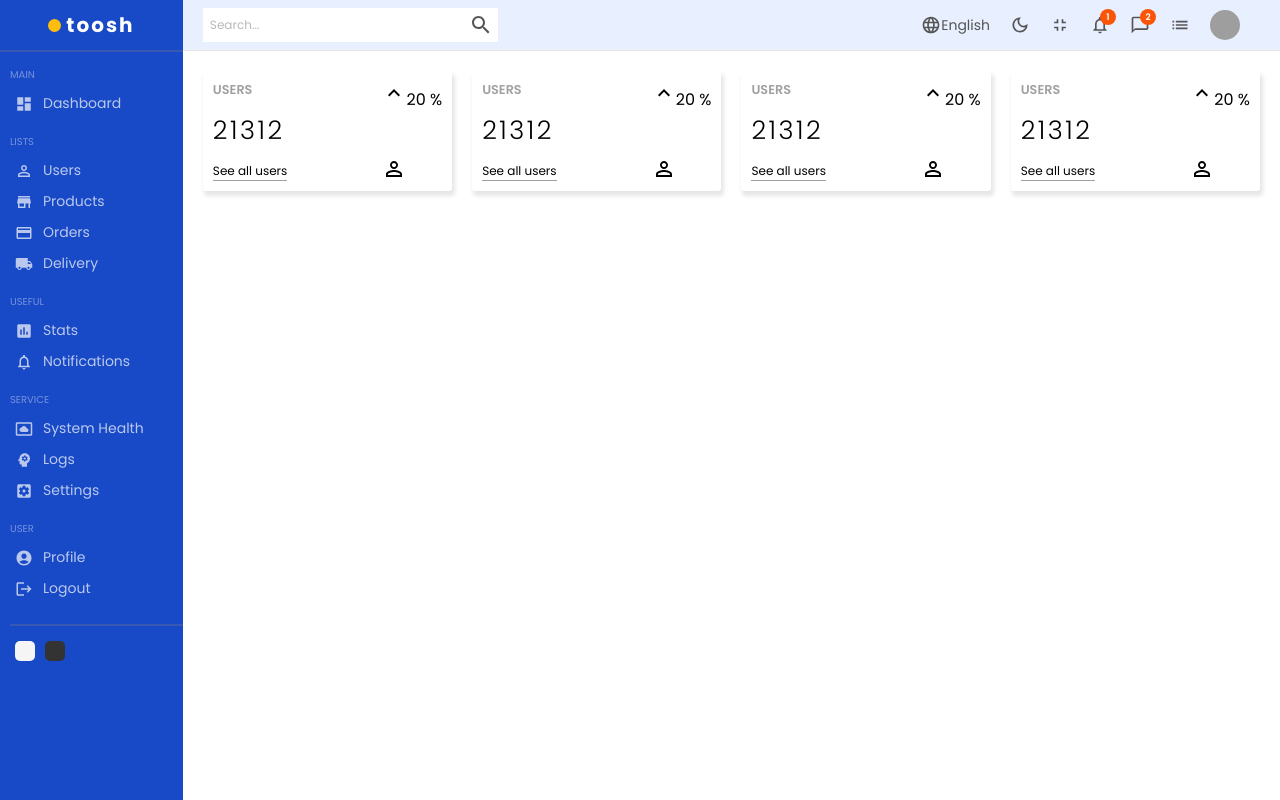
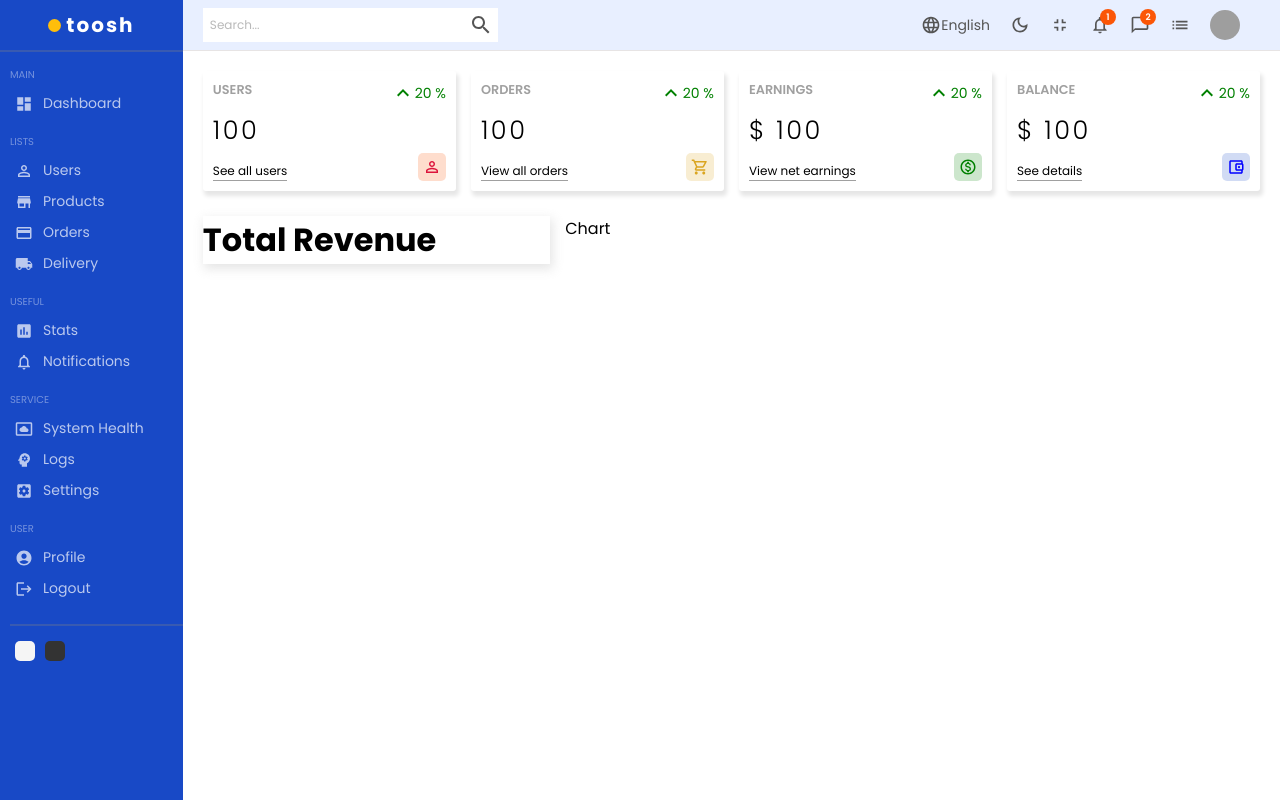
Before and after one commit to SanyaOdare/toosh-dashboard-react-app, a React (Create React App) app: page / in a window 1280 px wide. Built offline with nearby package versions, Linux system fonts and the light colour scheme; grey boxes are pictures that could not be loaded; the HTML template or start-up script is replaced by a standard one.

Commit message:
add featured component

```diff
--- /dev/null
+++ b/src/components/chart/Chart.jsx
@@ -0,0 +1,9 @@
+import "./chart.scss"
+
+const Chart = () => {
+  return (
+    <div className="chart">Chart</div>
+  )
+}
+
+export default Chart;
--- /dev/null
+++ b/src/components/chart/chart.scss
@@ -0,0 +1,3 @@
+.chart {
+  flex: 4;
+}
--- /dev/null
+++ b/src/components/featured/Featured.jsx
@@ -0,0 +1,14 @@
+import "./featured.scss"
+
+const Featured = () => {
+  return (
+    <div className="featured">
+    <div className="top">
+      <h1 className="title">Total Revenue</h1>
+    </div>
+    <div className="bottom"></div>
+    </div>
+  )
+}
+
+export default Featured;
--- /dev/null
+++ b/src/components/featured/featured.scss
@@ -0,0 +1,5 @@
+.featured {
+  flex: 2;
+  box-shadow: 2px 4px 10px 1px rgba(0, 0, 0, 0.47);
+  -webkit-box-shadow: 2px 4px 10px 1px rgba(201, 201, 201, 0.47);;
+}
--- a/src/components/widget/Widget.jsx
+++ b/src/components/widget/Widget.jsx
@@ -1,21 +1,101 @@
 import "./widget.scss"
 import KeyboardArrowUpIcon from '@mui/icons-material/KeyboardArrowUp';
 import PersonOutlineIcon from '@mui/icons-material/PersonOutline';
+import AccountBalanceWalletOutlinedIcon from '@mui/icons-material/AccountBalanceWalletOutlined';
+import ShoppingCartOutlinedIcon from '@mui/icons-material/ShoppingCartOutlined';
+import MonetizationOnOutlinedIcon from '@mui/icons-material/MonetizationOnOutlined';
 
-const Widget = () => {
+const Widget = ({ type }) => {
+  let data;
+
+  // temporary
+  const amount = 100;
+  const diff = 20;
+
+    switch(type) {
+      case "user":
+        data = {
+          title: "USERS",
+          isMoney: false,
+          link: "See all users",
+          icon: (
+            <PersonOutlineIcon
+              className="icon"
+              style={{
+                backgroundColor: "rgba(251, 86, 7, 0.2)",
+                color: "crimson"
+              }}
+            />
+          ),
+        };
+        break;
+      case "order":
+        data = {
+          title: "ORDERS",
+          isMoney: false,
+          link: "View all orders",
+          icon: (
+            <ShoppingCartOutlinedIcon
+              className="icon"
+              style={{
+                backgroundColor: "rgba(218, 165, 32, 0.2)",
+                color: "goldenrod"
+              }}
+            />
+          ),
+        };
+        break;
+      case "earning":
+        data = {
+          title: "EARNINGS",
+          isMoney: true,
+          link: "View net earnings",
+          icon: (
+            <MonetizationOnOutlinedIcon
+              className="icon"
+              style={{
+                backgroundColor: "rgba(0, 128, 0, 0.2)",
+                color: "green"
+              }}
+            />
+          ),
+        };
+        break;
+      case "balance":
+        data = {
+          title: "BALANCE",
+          isMoney: true,
+          link: "See details",
+          icon: (
+            <AccountBalanceWalletOutlinedIcon
+              className="icon"
+              style={{
+              backgroundColor: "rgba(24, 73, 198, 0.2)",
+              color: "blue"
+            }}
+            />
+          ),
+        };
+        break;
+        default:
+          break;
+    }
+
   return (
     <div className="widget">
       <div className="left">
-        <span className="title">USERS</span>
-        <span className="counter">21312</span>
-        <span className="link">See all users</span>
+        <span className="title">{data.title}</span>
+        <span className="counter">
+          {data.isMoney && "$"} {amount}
+        </span>
+        <span className="link">{data.link}</span>
       </div>
       <div className="right">
-        <div className="percentage">
+        <div className="percentage positive">
           <KeyboardArrowUpIcon />
-          20 %
+          {diff} %
         </div>
-        <PersonOutlineIcon className="icon" />
+        {data.icon}
       </div>
     </div>
   );
--- a/src/components/widget/widget.scss
+++ b/src/components/widget/widget.scss
@@ -27,8 +27,30 @@
     }
 
     .link {
+      border-bottom: 1px solid #a0a0a0;
       font-size: 0.75rem;
-      border-bottom: 1px solid #a0a0a0;
+      width: max-content;
+    }
+
+    .percentage {
+      display: flex;
+      align-items: center;
+      font-size: 0.875rem;
+
+      &.positive {
+        color: #008000;
+      }
+
+      &.negative {
+        color: #ff0000;
+      }
     }
   }
+
+  .icon {
+    align-self: flex-end;
+    border-radius: 5px;
+    font-size: 1.125rem;
+    padding: 5px;
+  }
 }
--- a/src/pages/home/Home.jsx
+++ b/src/pages/home/Home.jsx
@@ -2,6 +2,8 @@ import Sidebar from "../../components/sidebar/Sidebar";
 import Navbar from "../../components/navbar/Navbar";
 import "./home.scss"
 import Widget from "../../components/widget/Widget";
+import Featured from "../../components/featured/Featured";
+import Chart from "../../components/chart/Chart";
 
 const Home = () => {
   return (
@@ -10,10 +12,14 @@ const Home = () => {
       <div className="homeContainer">
         <Navbar />
         <div className="widgets">
-          <Widget />
-          <Widget />
-          <Widget />
-          <Widget />
+          <Widget type="user" />
+          <Widget type="order" />
+          <Widget type="earning" />
+          <Widget type="balance" />
+        </div>
+        <div className="charts">
+          <Featured />
+          <Chart />
         </div>
       </div>
     </div>
--- a/src/pages/home/home.scss
+++ b/src/pages/home/home.scss
@@ -4,10 +4,14 @@
   .homeContainer {
     flex: 6;
 
-    .widgets {
+    .widgets, .charts {
       display: flex;
-      gap: 20px;
+      gap: 15px;
       padding: 20px;
+    }
+
+    .charts {
+      padding: 5px 20px;
     }
   }
 }
@@ -16,4 +20,6 @@
 // --dark-blue: #1849C6;
 // --bg-hover: #1340b1;
 // --toosh-yellow: #FFBE0B;
+// --toosh-orange-200: #FF7B00;
+// --toosh-orange-400: #FB5607;
 // --title-color: #999;
```
